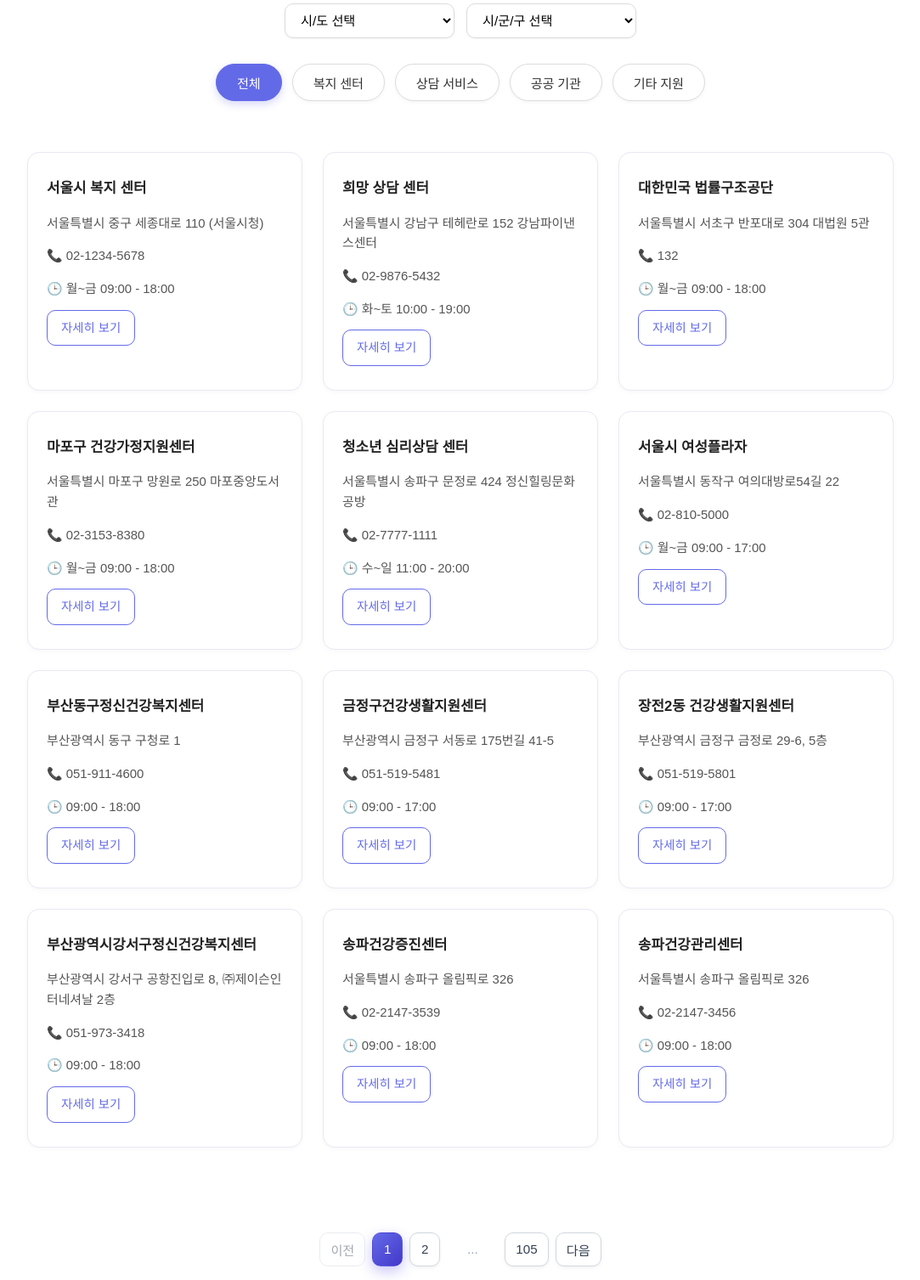
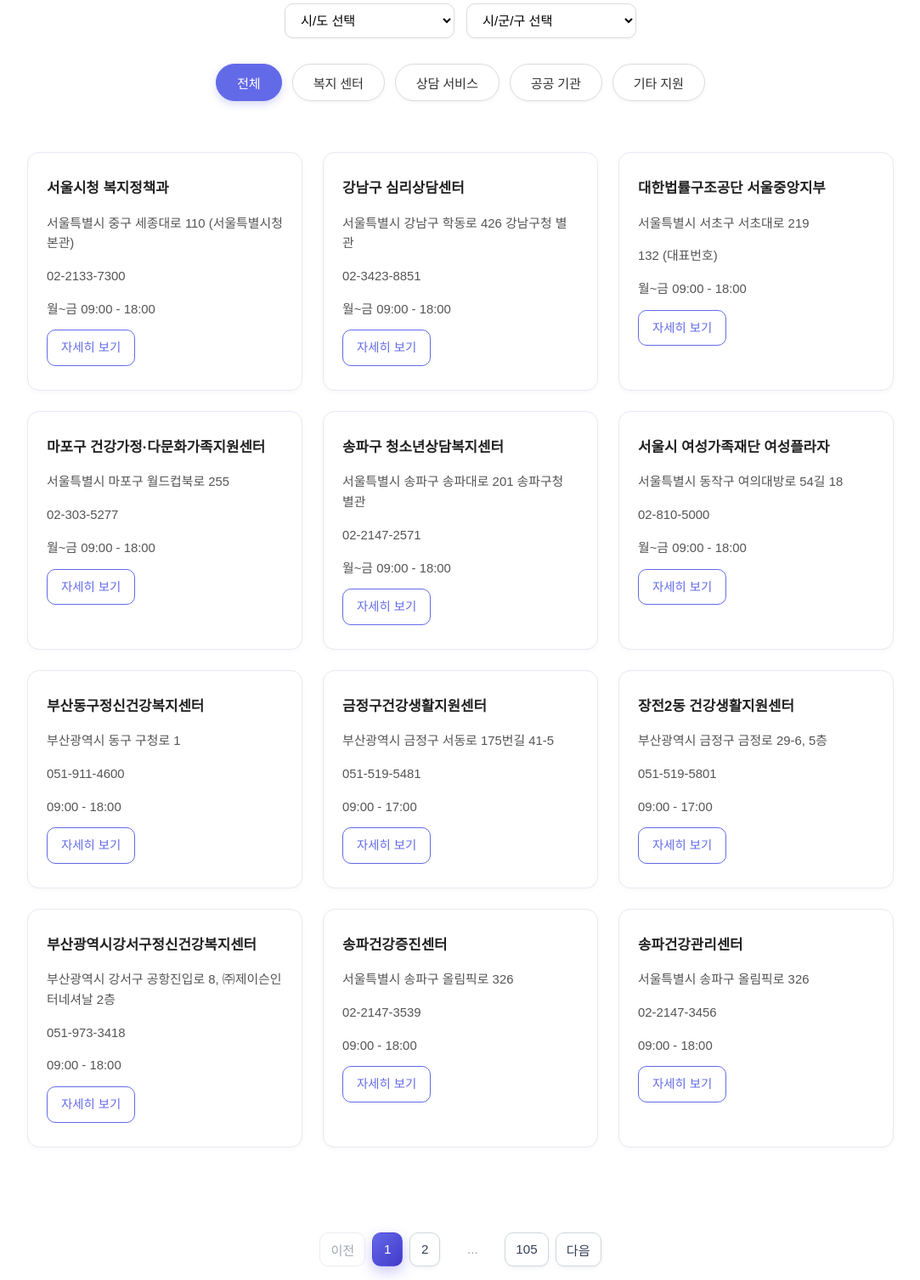
Before and after one commit to gjdbsdk/With_U, a Django app: page /local/ in a window 1280 px wide. Shown: the part 365-1872 px from the top of the page at 85% size, without its empty margins (122-1205 px from the left). Run offline with Django 5.2, Linux system fonts and the light colour scheme.

Commit message:
로컬 페이지 수정

```diff
--- a/frontend/templates/local.html
+++ b/frontend/templates/local.html
@@ -38,189 +38,189 @@
 
   <section class="card-grid" id="agency-list">
       <div class="card" data-category="welfare" data-city="서울특별시" data-district="중구">
-      <h3>서울시 복지 센터</h3>
-      <p>서울특별시 중구 세종대로 110 (서울시청)</p>
-      <p>📞 02-1234-5678</p>
-      <p>🕒 월~금 09:00 - 18:00</p>
+        <h3>서울시청 복지정책과</h3>
+        <p>서울특별시 중구 세종대로 110 (서울특별시청 본관)</p>
+        <p>02-2133-7300</p>
+        <p>월~금 09:00 - 18:00</p>
         <a href="#" class="btn">자세히 보기</a>
       </div>
 
       <div class="card" data-category="counsel" data-city="서울특별시" data-district="강남구">
-      <h3>희망 상담 센터</h3>
-      <p>서울특별시 강남구 테헤란로 152 강남파이낸스센터</p>
-      <p>📞 02-9876-5432</p>
-      <p>🕒 화~토 10:00 - 19:00</p>
+        <h3>강남구 심리상담센터</h3>
+        <p>서울특별시 강남구 학동로 426 강남구청 별관</p>
+        <p>02-3423-8851</p>
+        <p>월~금 09:00 - 18:00</p>
         <a href="#" class="btn">자세히 보기</a>
       </div>
 
       <div class="card" data-category="law" data-city="서울특별시" data-district="서초구">
-      <h3>대한민국 법률구조공단</h3>
-      <p>서울특별시 서초구 반포대로 304 대법원 5관</p>
-      <p>📞 132</p>
-      <p>🕒 월~금 09:00 - 18:00</p>
+        <h3>대한법률구조공단 서울중앙지부</h3>
+        <p>서울특별시 서초구 서초대로 219</p>
+        <p>132 (대표번호)</p>
+        <p>월~금 09:00 - 18:00</p>
         <a href="#" class="btn">자세히 보기</a>
       </div>
 
       <div class="card" data-category="welfare" data-city="서울특별시" data-district="마포구">
-      <h3>마포구 건강가정지원센터</h3>
-      <p>서울특별시 마포구 망원로 250 마포중앙도서관</p>
-      <p>📞 02-3153-8380</p>
-      <p>🕒 월~금 09:00 - 18:00</p>
+        <h3>마포구 건강가정·다문화가족지원센터</h3>
+        <p>서울특별시 마포구 월드컵북로 255</p>
+        <p>02-303-5277</p>
+        <p>월~금 09:00 - 18:00</p>
         <a href="#" class="btn">자세히 보기</a>
       </div>
 
       <div class="card" data-category="counsel" data-city="서울특별시" data-district="송파구">
-      <h3>청소년 심리상담 센터</h3>
-      <p>서울특별시 송파구 문정로 424 정신힐링문화공방</p>
-      <p>📞 02-7777-1111</p>
-      <p>🕒 수~일 11:00 - 20:00</p>
+        <h3>송파구 청소년상담복지센터</h3>
+        <p>서울특별시 송파구 송파대로 201 송파구청 별관</p>
+        <p>02-2147-2571</p>
+        <p>월~금 09:00 - 18:00</p>
         <a href="#" class="btn">자세히 보기</a>
       </div>
 
       <div class="card" data-category="other" data-city="서울특별시" data-district="동작구">
-      <h3>서울시 여성플라자</h3>
-      <p>서울특별시 동작구 여의대방로54길 22</p>
-      <p>📞 02-810-5000</p>
-      <p>🕒 월~금 09:00 - 17:00</p>
+        <h3>서울시 여성가족재단 여성플라자</h3>
+        <p>서울특별시 동작구 여의대방로 54길 18</p>
+        <p>02-810-5000</p>
+        <p>월~금 09:00 - 18:00</p>
         <a href="#" class="btn">자세히 보기</a>
       </div>
     <!-- seohaein 11/14: xml 기반 부산 지역 카드 추가 -->
     <div class="card" data-category="welfare" data-city="부산광역시" data-district="동구">
       <h3>부산동구정신건강복지센터</h3>
       <p>부산광역시 동구 구청로 1</p>
-      <p>📞 051-911-4600</p>
-      <p>🕒 09:00 - 18:00</p>
+      <p>051-911-4600</p>
+      <p>09:00 - 18:00</p>
       <a href="#" class="btn">자세히 보기</a>
     </div>
     <div class="card" data-category="welfare" data-city="부산광역시" data-district="금정구">
       <h3>금정구건강생활지원센터</h3>
       <p>부산광역시 금정구 서동로 175번길 41-5</p>
-      <p>📞 051-519-5481</p>
-      <p>🕒 09:00 - 17:00</p>
+      <p>051-519-5481</p>
+      <p>09:00 - 17:00</p>
       <a href="#" class="btn">자세히 보기</a>
     </div>
     <div class="card" data-category="welfare" data-city="부산광역시" data-district="금정구">
       <h3>장전2동 건강생활지원센터</h3>
       <p>부산광역시 금정구 금정로 29-6, 5층</p>
-      <p>📞 051-519-5801</p>
-      <p>🕒 09:00 - 17:00</p>
+      <p>051-519-5801</p>
+      <p>09:00 - 17:00</p>
       <a href="#" class="btn">자세히 보기</a>
     </div>
     <div class="card" data-category="welfare" data-city="부산광역시" data-district="강서구">
       <h3>부산광역시강서구정신건강복지센터</h3>
       <p>부산광역시 강서구 공항진입로 8, ㈜제이슨인터네셔날 2층</p>
-      <p>📞 051-973-3418</p>
-      <p>🕒 09:00 - 18:00</p>
+      <p>051-973-3418</p>
+      <p>09:00 - 18:00</p>
       <a href="#" class="btn">자세히 보기</a>
     </div>
     <!-- seohaein 11/14: xml 기반 서울 지역 카드 추가 -->
     <div class="card" data-category="welfare" data-city="서울특별시" data-district="송파구">
       <h3>송파건강증진센터</h3>
       <p>서울특별시 송파구 올림픽로 326</p>
-      <p>📞 02-2147-3539</p>
-      <p>🕒 09:00 - 18:00</p>
+      <p>02-2147-3539</p>
+      <p>09:00 - 18:00</p>
       <a href="#" class="btn">자세히 보기</a>
     </div>
     <div class="card" data-category="welfare" data-city="서울특별시" data-district="송파구">
       <h3>송파건강관리센터</h3>
       <p>서울특별시 송파구 올림픽로 326</p>
-      <p>📞 02-2147-3456</p>
-      <p>🕒 09:00 - 18:00</p>
+      <p>02-2147-3456</p>
+      <p>09:00 - 18:00</p>
       <a href="#" class="btn">자세히 보기</a>
     </div>
     <div class="card" data-category="welfare" data-city="서울특별시" data-district="성북구">
       <h3>성북구정신건강복지센터</h3>
       <p>서울특별시 성북구 화랑로 63</p>
-      <p>📞 02-2241-6314</p>
-      <p>🕒 09:00 - 18:00</p>
+      <p>02-2241-6314</p>
+      <p>09:00 - 18:00</p>
       <a href="#" class="btn">자세히 보기</a>
     </div>
     <!-- seohaein 11/14: xml 기반 경기도 카드 추가 -->
     <div class="card" data-category="welfare" data-city="경기도" data-district="가평군">
       <h3>건강증진센터</h3>
       <p>경기도 가평군 가평읍 가화로 155-15</p>
-      <p>📞 031-580-2833</p>
-      <p>🕒 09:00 - 18:00</p>
+      <p>031-580-2833</p>
+      <p>09:00 - 18:00</p>
       <a href="#" class="btn">자세히 보기</a>
     </div>
     <div class="card" data-category="welfare" data-city="경기도" data-district="화성시">
       <h3>U_만성질환관리센터(동탄)</h3>
       <p>경기도 화성시 노작로 226-9</p>
-      <p>📞 031-5189-4374</p>
-      <p>🕒 09:00 - 18:00</p>
+      <p>031-5189-4374</p>
+      <p>09:00 - 18:00</p>
       <a href="#" class="btn">자세히 보기</a>
     </div>
     <div class="card" data-category="welfare" data-city="경기도" data-district="화성시">
       <h3>U_만성질환관리센터(기배)</h3>
       <p>경기도 화성시 기안남로 62</p>
-      <p>📞 031-5189-4491</p>
-      <p>🕒 09:00 - 18:00</p>
+      <p>031-5189-4491</p>
+      <p>09:00 - 18:00</p>
       <a href="#" class="btn">자세히 보기</a>
     </div>
     <!-- seohaein 11/14: xml 기반 지역아동센터 데이터 (서울) -->
     <div class="card" data-category="welfare" data-city="서울특별시" data-district="영등포구">
       <h3>구립대림2동 지역아동센터</h3>
       <p>서울특별시 영등포구 대림로23길 27</p>
-      <p>📞 02-6677-0909</p>
-      <p>🕒 운영시간 정보 미제공</p>
+      <p>02-6677-0909</p>
+      <p>운영시간 정보 미제공</p>
       <a href="#" class="btn">자세히 보기</a>
     </div>
     <div class="card" data-category="welfare" data-city="서울특별시" data-district="영등포구">
       <h3>구립푸르름 지역아동센터</h3>
       <p>서울특별시 영등포구 영등포로64길 15</p>
-      <p>📞 02-841-0818</p>
-      <p>🕒 운영시간 정보 미제공</p>
+      <p>02-841-0818</p>
+      <p>운영시간 정보 미제공</p>
       <a href="#" class="btn">자세히 보기</a>
     </div>
     <div class="card" data-category="welfare" data-city="서울특별시" data-district="영등포구">
       <h3>다사랑영등포 지역아동센터</h3>
       <p>서울특별시 영등포구 도신로 56길 12</p>
-      <p>📞 070-7779-5007</p>
-      <p>🕒 운영시간 정보 미제공</p>
+      <p>070-7779-5007</p>
+      <p>운영시간 정보 미제공</p>
       <a href="#" class="btn">자세히 보기</a>
     </div>
     <!-- seohaein 11/14: xml 기반 지역아동센터 데이터 (부산) -->
     <div class="card" data-category="welfare" data-city="부산광역시" data-district="북구">
       <h3>해오름지역아동센터</h3>
       <p>부산광역시 북구 시랑로 122(구포동)</p>
-      <p>📞 051-336-2267</p>
-      <p>🕒 운영시간 정보 미제공</p>
+      <p>051-336-2267</p>
+      <p>운영시간 정보 미제공</p>
       <a href="#" class="btn">자세히 보기</a>
     </div>
     <div class="card" data-category="welfare" data-city="부산광역시" data-district="북구">
       <h3>윤슬지역아동센터</h3>
       <p>부산광역시 북구 덕천로 133-1(덕천동)</p>
-      <p>📞 051-581-2992</p>
-      <p>🕒 운영시간 정보 미제공</p>
+      <p>051-581-2992</p>
+      <p>운영시간 정보 미제공</p>
       <a href="#" class="btn">자세히 보기</a>
     </div>
     <div class="card" data-category="welfare" data-city="부산광역시" data-district="북구">
       <h3>꿈터지역아동센터</h3>
       <p>부산광역시 북구 시랑로 103(구포동)</p>
-      <p>📞 051-343-1426</p>
-      <p>🕒 운영시간 정보 미제공</p>
+      <p>051-343-1426</p>
+      <p>운영시간 정보 미제공</p>
       <a href="#" class="btn">자세히 보기</a>
     </div>
     <!-- seohaein 11/14: xml 기반 지역아동센터 데이터 (경기도) -->
     <div class="card" data-category="welfare" data-city="경기도" data-district="가평군">
       <h3>설악지역아동센터</h3>
       <p>경기도 가평군 설악면 탐선길 16</p>
-      <p>📞 031-584-9459</p>
-      <p>🕒 운영시간 정보 미제공</p>
+      <p>031-584-9459</p>
+      <p>운영시간 정보 미제공</p>
       <a href="#" class="btn">자세히 보기</a>
     </div>
     <div class="card" data-category="welfare" data-city="경기도" data-district="가평군">
       <h3>청평지역아동센터</h3>
       <p>경기도 가평군 청평면 잠곡로 22</p>
-      <p>📞 031-584-5963</p>
-      <p>🕒 운영시간 정보 미제공</p>
+      <p>031-584-5963</p>
+      <p>운영시간 정보 미제공</p>
       <a href="#" class="btn">자세히 보기</a>
     </div>
     <div class="card" data-category="welfare" data-city="경기도" data-district="가평군">
       <h3>또래지역아동센터</h3>
       <p>경기도 가평군 조종면 조종새싹로 49</p>
-      <p>📞 031-585-0477</p>
-      <p>🕒 운영시간 정보 미제공</p>
+      <p>031-585-0477</p>
+      <p>운영시간 정보 미제공</p>
       <a href="#" class="btn">자세히 보기</a>
     </div>
     <!-- seohaein 11/14: csv 기반 공공기관 데이터는 스크립트에서 동적 렌더링 -->
@@ -411,8 +411,8 @@ document.addEventListener('DOMContentLoaded', function() {
     card.innerHTML = `
       <h3>${normalizeText(entry.name)}</h3>
       <p>${normalizeText(entry.address)}</p>
-      <p>📞 ${entry.phone || '정보 미제공'}</p>
-      <p>🕒 ${entry.hours || '운영시간 정보 미제공'}</p>
+      <p>${entry.phone || '연락처 미제공'}</p>
+      <p>${entry.hours || '운영시간 정보 미제공'}</p>
       <a href="#" class="btn">자세히 보기</a>
     `;
     cardContainer.appendChild(card);
```
Lines whose indentation alone changed are shown as unchanged.
